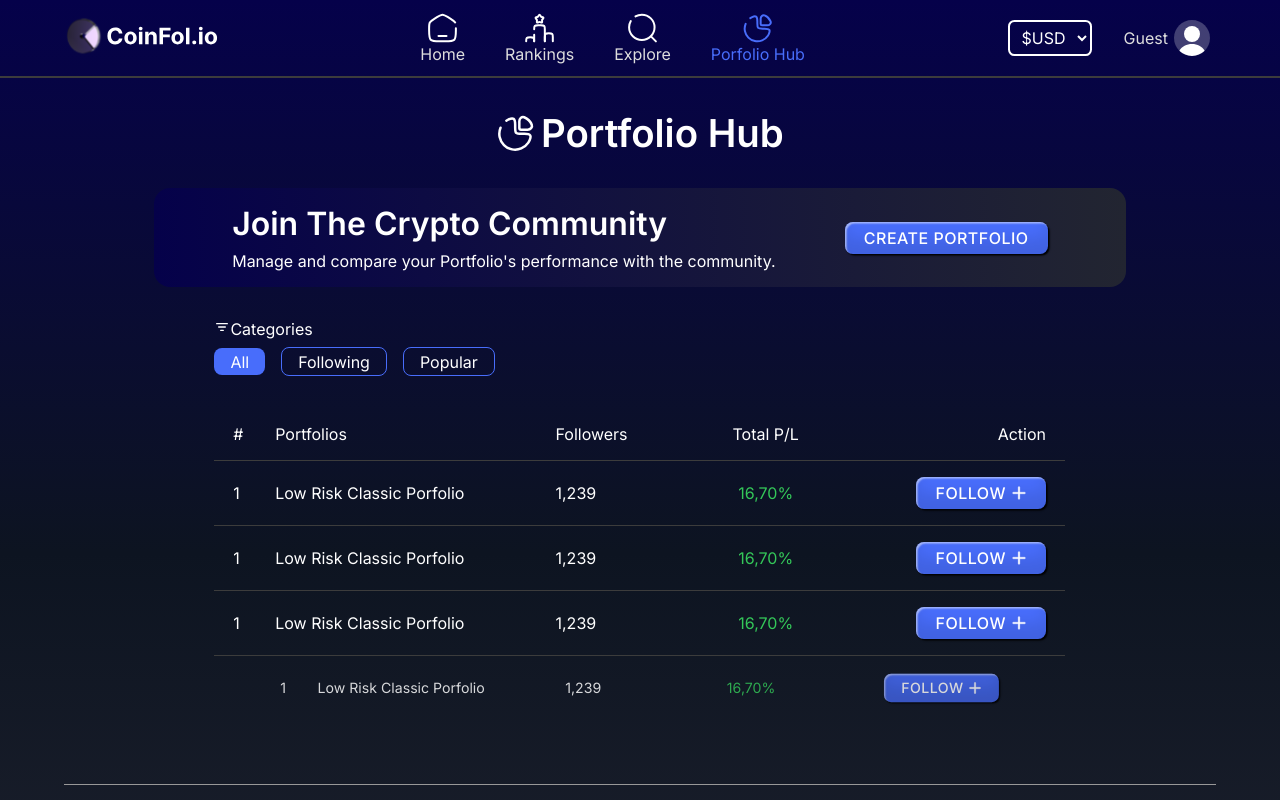
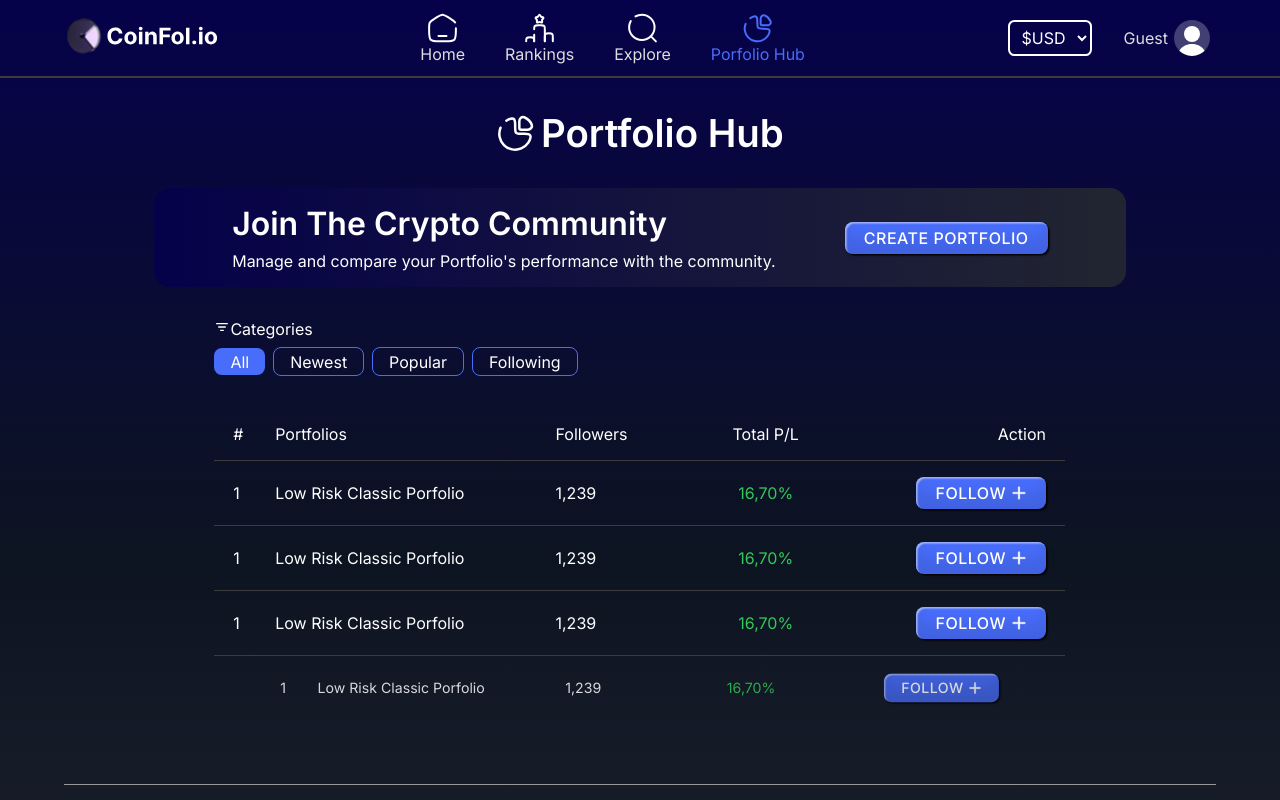
Before and after one commit to dimitarraychev/coinfolio, a React (Vite) app: page /hub in a window 1280 px wide. Shown: the top 800 px of the page. Built offline with nearby package versions, Linux system fonts and the light colour scheme; no server answers.

Commit message:
Minor categories changes

```diff
--- a/src/components/CategoriesMenu/CategoriesMenu.css
+++ b/src/components/CategoriesMenu/CategoriesMenu.css
@@ -23,7 +23,7 @@
 	display: flex;
 	flex-wrap: wrap;
 	align-items: center;
-	gap: 1rem;
+	gap: 0.5rem;
 	list-style: none;
 }
 
--- a/src/constants/categories.js
+++ b/src/constants/categories.js
@@ -4,12 +4,16 @@ export const portfolioCategories = [
 		name: "All",
 	},
 	{
+		category_id: "newest",
+		name: "Newest",
+	},
+	{
+		category_id: "popular",
+		name: "Popular",
+	},
+	{
 		category_id: "following",
 		name: "Following",
-	},
-	{
-		category_id: "trending",
-		name: "Popular",
 	},
 ];
 
```
